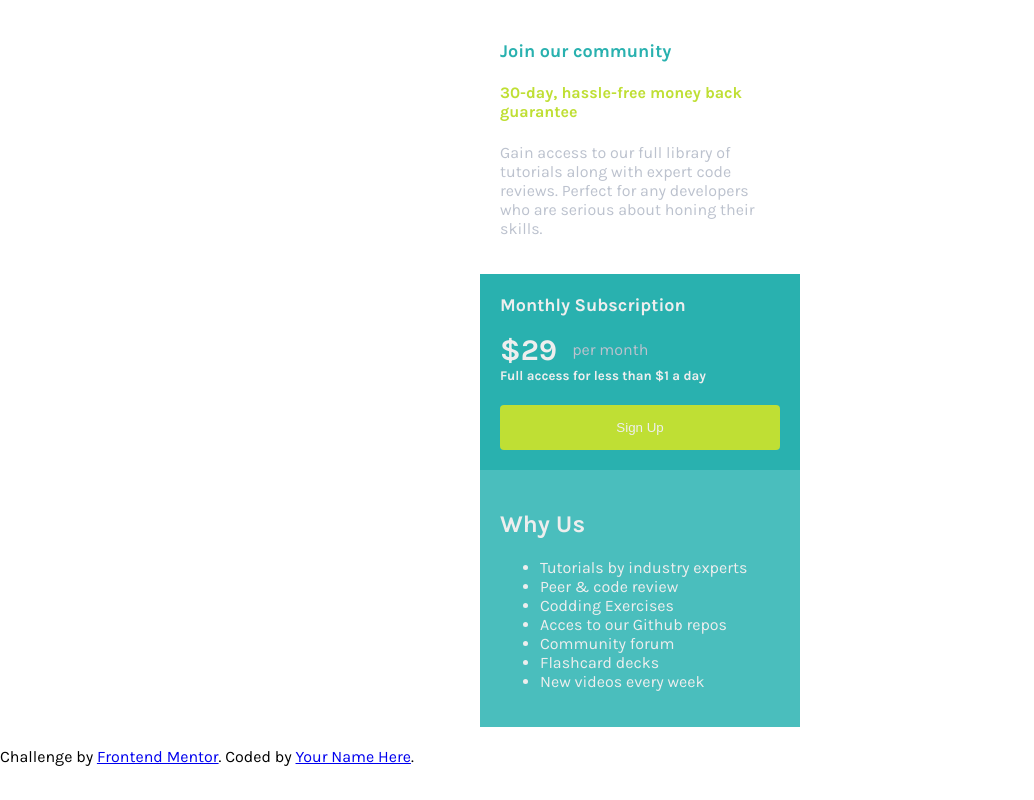
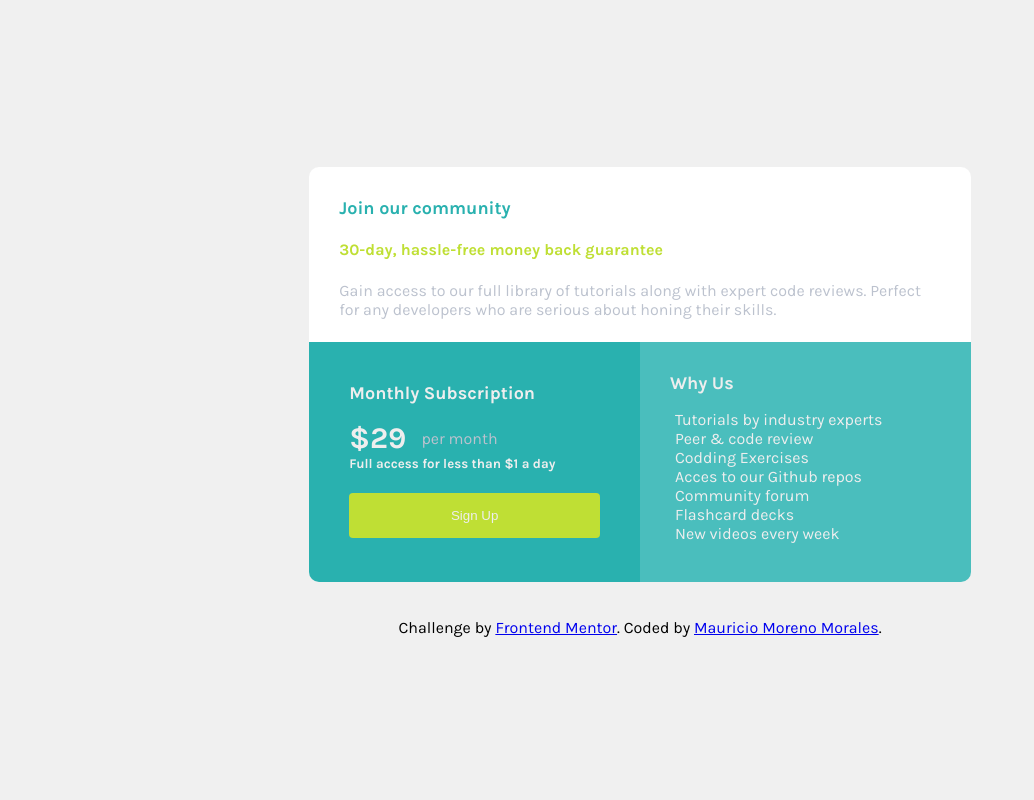
Before and after one commit to MauricioMorenoMorales/Fro.Me.--Single-Price-Grid-Component, a website: page index.html in a window 1280 px wide. Shown: the whole page, without its empty margins (0-1034 px from the left). Drawn offline with Linux system fonts and the light colour scheme.

Commit message:
Reto completado :)

```diff
--- a/index.html
+++ b/index.html
@@ -39,7 +39,7 @@
   <footer>
     <p class="attribution">
       Challenge by <a href="https://www.frontendmentor.io?ref=challenge" target="_blank">Frontend Mentor</a>.
-      Coded by <a href="#">Your Name Here</a>.
+      Coded by <a href="#">Mauricio Moreno Morales</a>.
     </p>
   </footer>
 </body>
--- a/sass/index.sass
+++ b/sass/index.sass
@@ -26,15 +26,22 @@ body
      margin: 0
      overflow-x : hidden
 //!__________________________________________________________
+body
+     background-color: #f0f0f0
+     display: flex
+     flex-direction: column
 
 main
      max-width: 320px
      margin: 20px auto
      display: grid
      grid-row: 1fr 1fr 1fr
+     border-radius: 10px
+     overflow: hidden
 
 .join
      padding: 20px
+     background-color: #fff
      h2
           margin: 0
           color: $cyan
@@ -72,4 +79,44 @@ main
 .why
      color: $white
      background-color: $bright-cyan
-     padding: 20px
+     padding: 30px
+     h2
+          margin: 0
+          font-size: 18px
+     ul
+          padding-left: 5px
+          li
+               list-style: none
+
+footer
+     margin: auto
+     max-width: 300px
+
+@media screen and (min-width: 700px)
+     html
+          height: 100vh
+          min-height: 500px
+          display: flex
+          align-items: center
+          justify-content: center
+     main
+          max-width: 17.5cm
+          height: 415px
+          grid-template-rows: 175px 240px
+          grid-template-columns: 1fr 1fr
+
+     .join
+          grid-area: 1 / 1 / 2 / 3
+          padding: 30px
+          align-items: center
+          p
+               margin-bottom: 0
+     .subscription
+          padding: 40px
+
+     footer
+          max-width: 500px
+
+@media screen and (max-width: 321px)
+     main
+          max-width: 300px
```
Also changed, not shown: css/index.css.
